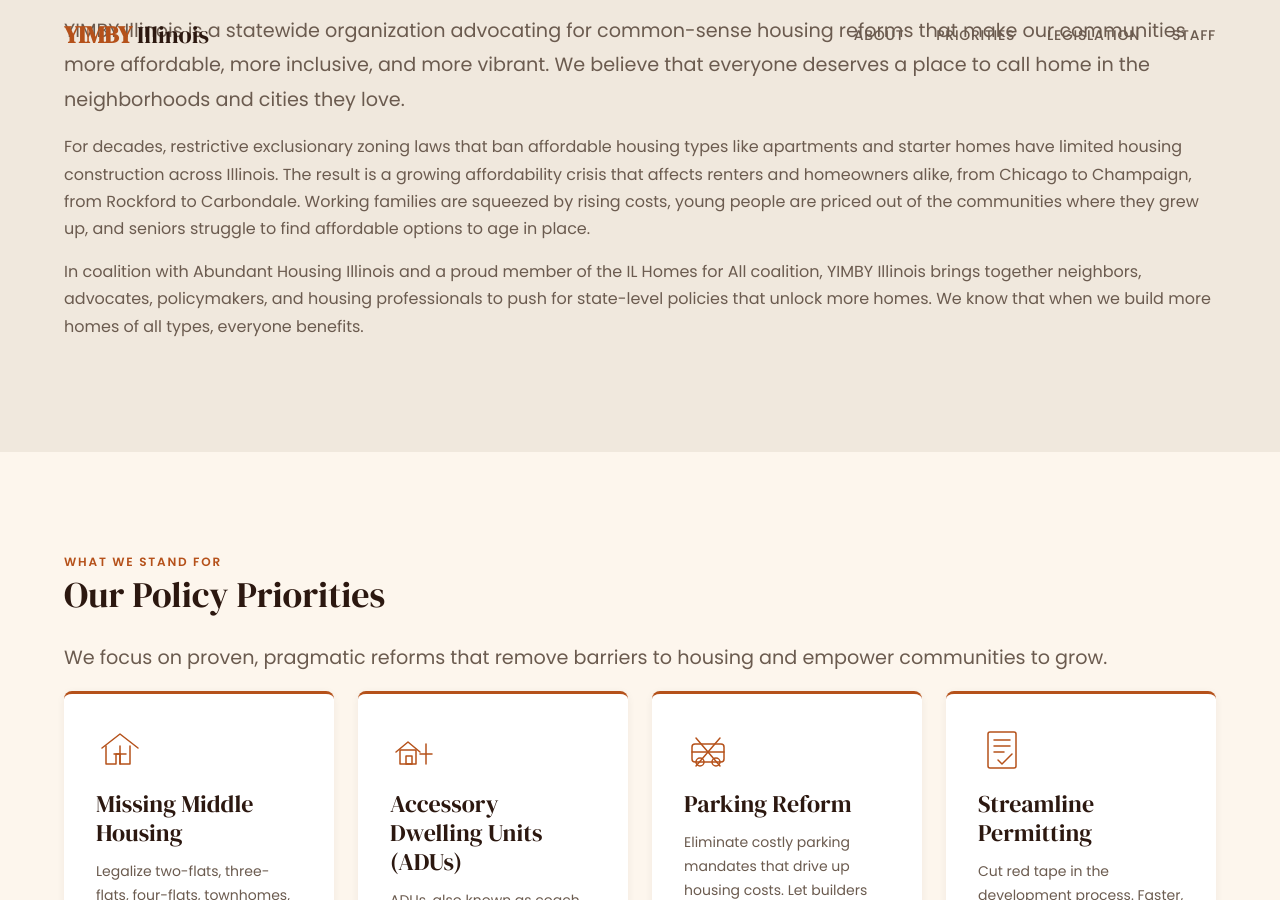
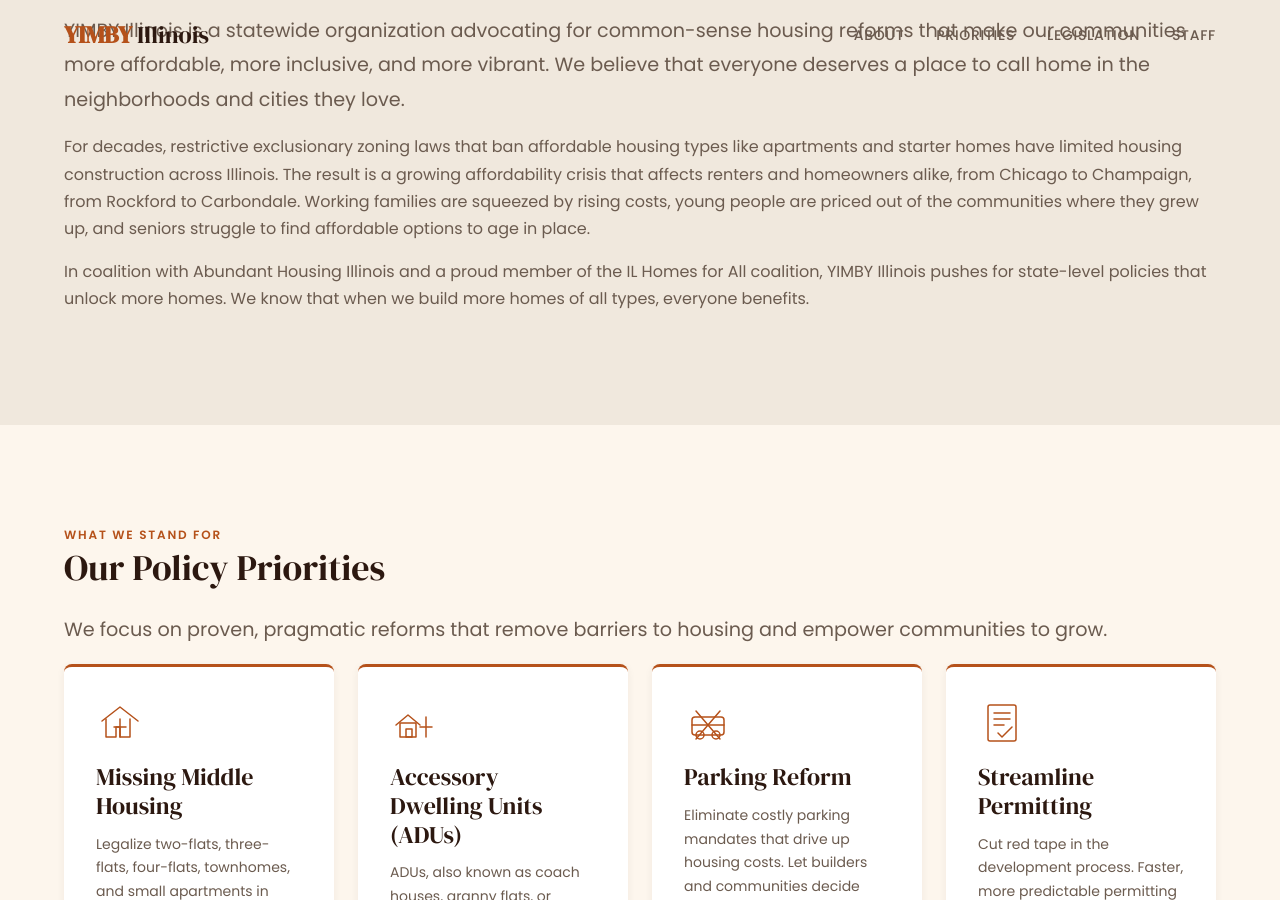
Before and after one commit to AbundantHousingIllinois/yimby-illinois, a Jekyll site: the page built from index.html, in a window 1280 px wide and 900 px high, scrolled down 1075 px. Built offline with Jekyll 4.4.1, drawn with Linux system fonts in a browser that asks for light colours.

Commit message:
Simplify about section sentence per feedback
Co-Authored-By: Claude Opus 4.6 (1M context) <noreply@anthropic.com>

```diff
--- a/_includes/about.html
+++ b/_includes/about.html
@@ -5,7 +5,7 @@
     <div class="about__content reveal">
       <p class="lead">YIMBY Illinois is a statewide organization advocating for common-sense housing reforms that make our communities more affordable, more inclusive, and more vibrant. We believe that everyone deserves a place to call home in the neighborhoods and cities they love.</p>
       <p>For decades, restrictive exclusionary zoning laws that ban affordable housing types like apartments and starter homes have limited housing construction across Illinois. The result is a growing affordability crisis that affects renters and homeowners alike, from Chicago to Champaign, from Rockford to Carbondale. Working families are squeezed by rising costs, young people are priced out of the communities where they grew up, and seniors struggle to find affordable options to age in place.</p>
-      <p>In coalition with Abundant Housing Illinois and a proud member of the IL Homes for All coalition, YIMBY Illinois brings together neighbors, advocates, policymakers, and housing professionals to push for state-level policies that unlock more homes. We know that when we build more homes of all types, everyone benefits.</p>
+      <p>In coalition with Abundant Housing Illinois and a proud member of the IL Homes for All coalition, YIMBY Illinois pushes for state-level policies that unlock more homes. We know that when we build more homes of all types, everyone benefits.</p>
     </div>
   </div>
 </section>
```
